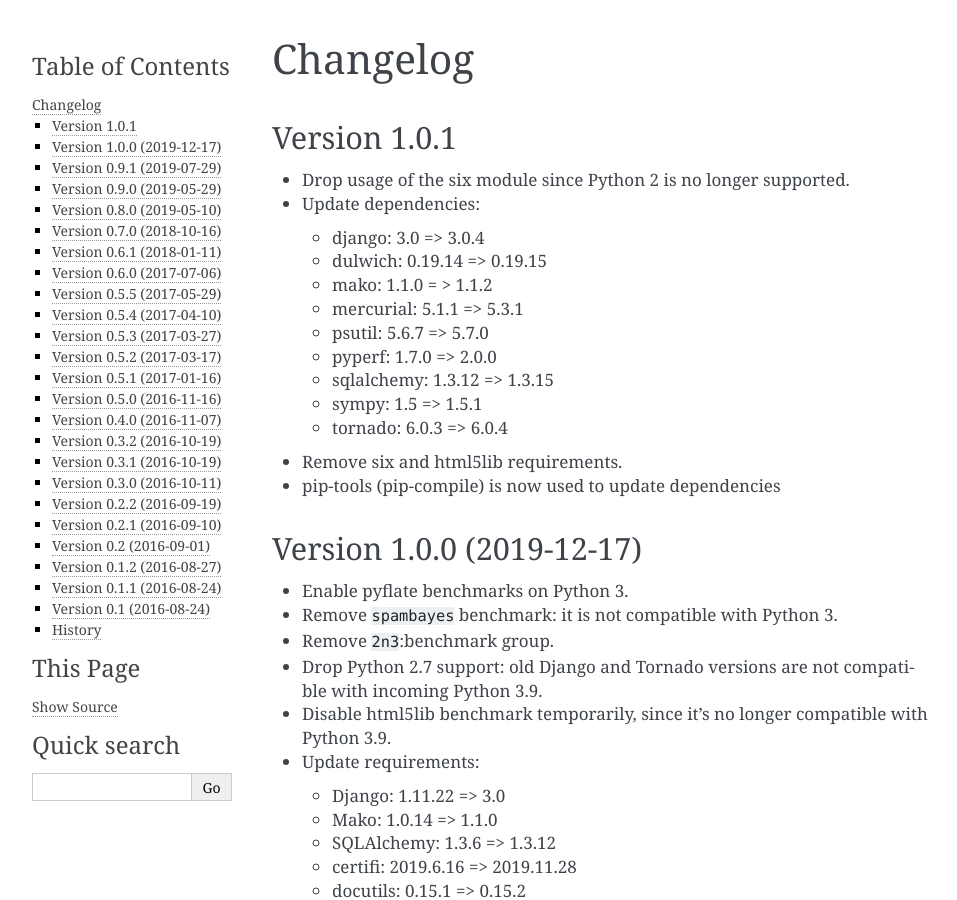
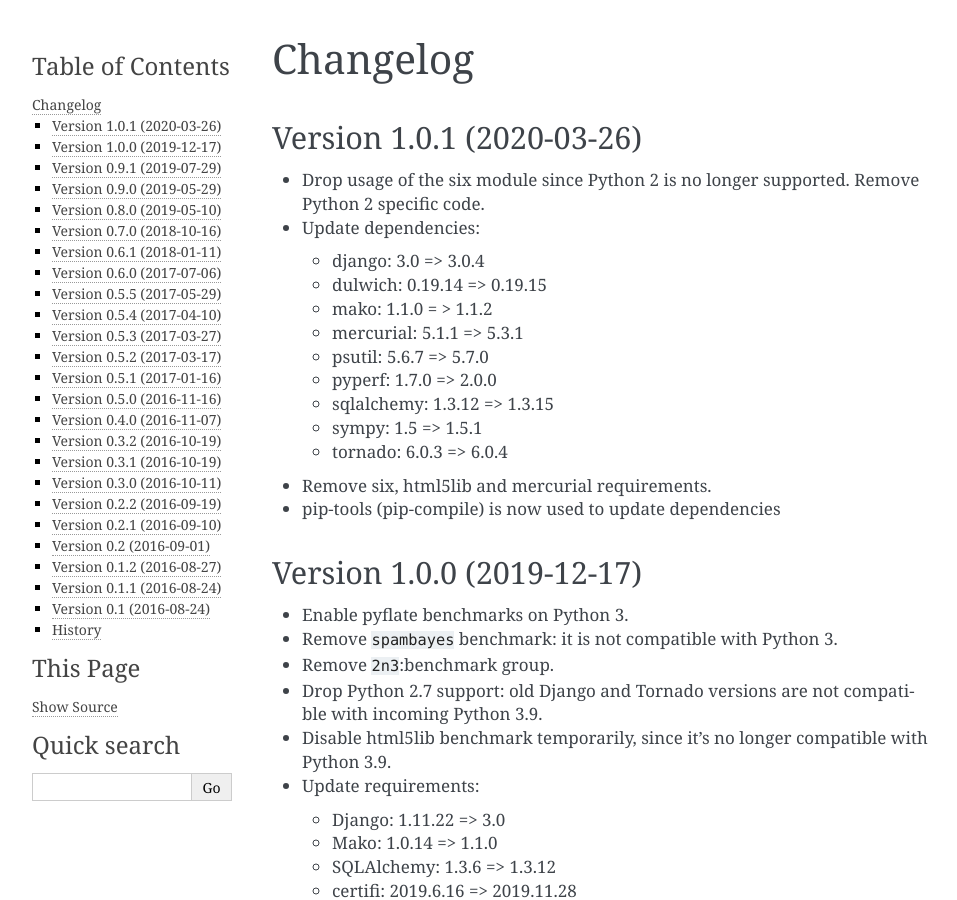
Before and after one commit to python/pyperformance, a Sphinx documentation site: the page built from doc/changelog.rst, in a window 1280 px wide and 900 px high. Shown: the whole window, without its empty margins (148-1105 px from the left). Built offline with Sphinx 7.4.7, drawn with Linux system fonts in a browser that asks for light colours.

Commit message:
Prepare 1.0.1 release
Update changelog

```diff
--- a/doc/changelog.rst
+++ b/doc/changelog.rst
@@ -1,10 +1,11 @@
 Changelog
 =========
 
-Version 1.0.1
--------------
+Version 1.0.1 (2020-03-26)
+--------------------------
 
 * Drop usage of the six module since Python 2 is no longer supported.
+  Remove Python 2 specific code.
 * Update dependencies:
 
   * django: 3.0 => 3.0.4
@@ -17,7 +18,7 @@
   * sympy: 1.5 => 1.5.1
   * tornado: 6.0.3 => 6.0.4
 
-* Remove six and html5lib requirements.
+* Remove six, html5lib and mercurial requirements.
 * pip-tools (pip-compile) is now used to update dependencies
 
 Version 1.0.0 (2019-12-17)
```
